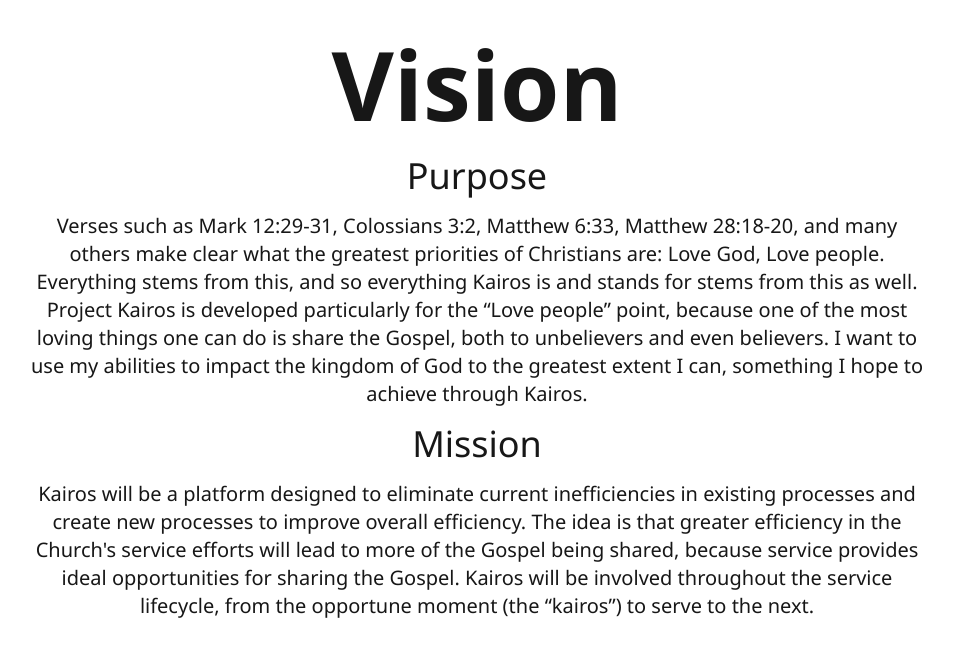
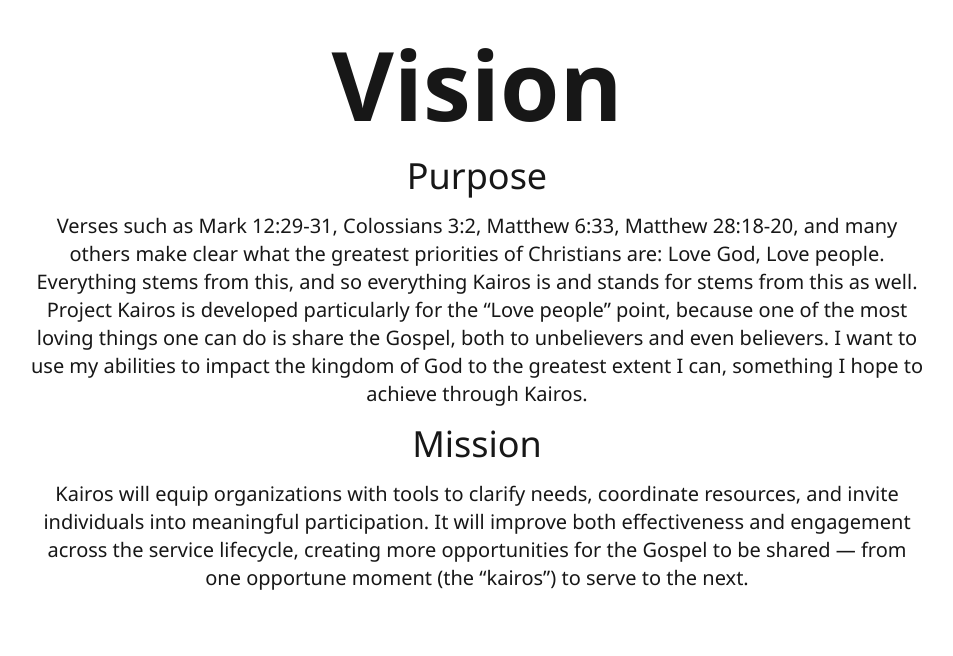
Before and after one commit to aydengidley/Kairos, a Next.js app: page /mission in a window 1280 px wide. Shown: the top 656 px of the page, without its empty margins (163-1116 px from the left). Built offline with nearby package versions, Linux system fonts and the light colour scheme.

Commit message:
Refine Mission Statement

```diff
--- a/src/app/mission/page.tsx
+++ b/src/app/mission/page.tsx
@@ -22,13 +22,12 @@ export default function Mission() {
         </p>
         <h2 className="text-4xl my-4">Mission</h2>
         <p>
-          Kairos will be a platform designed to eliminate current inefficiencies
-          in existing processes and create new processes to improve overall
-          efficiency. The idea is that greater efficiency in the Church's
-          service efforts will lead to more of the Gospel being shared, because
-          service provides ideal opportunities for sharing the Gospel. Kairos
-          will be involved throughout the service lifecycle, from the opportune
-          moment (the “kairos”) to serve to the next.
+          Kairos will equip organizations with tools to clarify needs,
+          coordinate resources, and invite individuals into meaningful
+          participation. It will improve both effectiveness and engagement
+          across the service lifecycle, creating more opportunities for the
+          Gospel to be shared — from one opportune moment (the “kairos”) to
+          serve to the next.
         </p>
       </div>
     </main>
```
